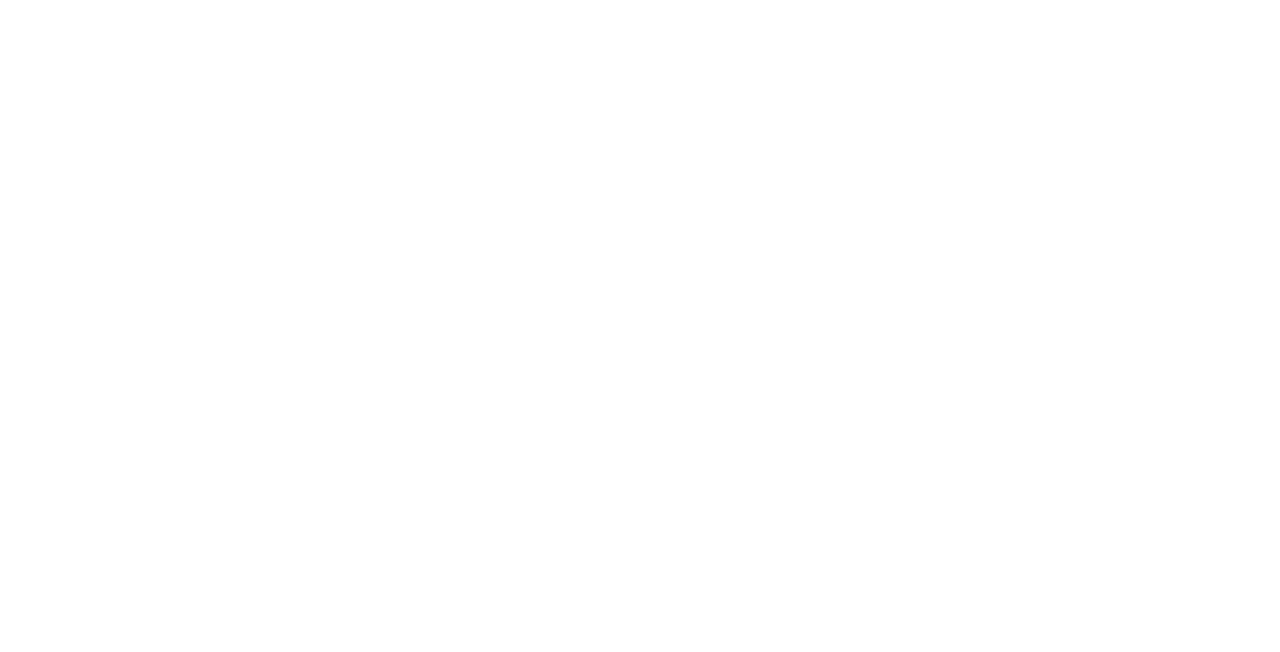
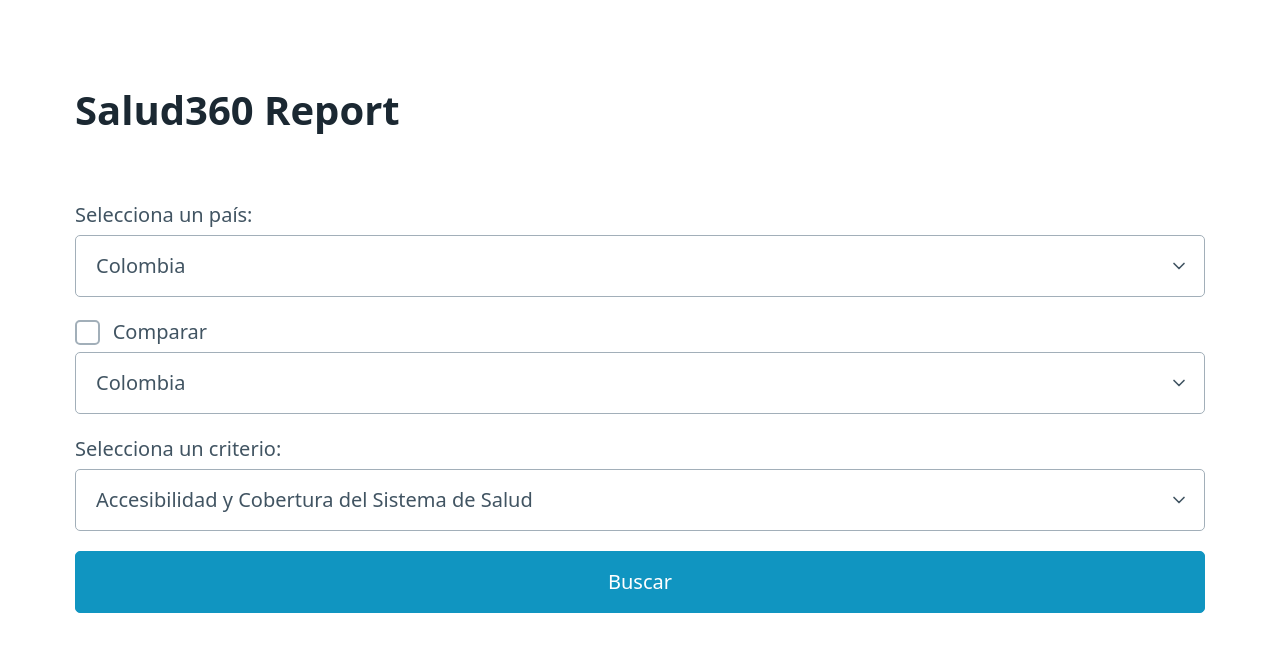
Before and after one commit to nelefrenn/Health360Report, a plain HTML site: page index.html in a window 1280 px wide. Drawn offline with nearby package versions, Linux system fonts and the light colour scheme.

Commit message:
Update index.html

```diff
--- a/index.html
+++ b/index.html
@@ -54,4 +54,71 @@
                 if (comparar) {
                     tabla += `<tr>
                         <td>${data.comparar}</td>
-                        <td
+                        <td>${data.criterio}</td>
+                        <td>${data.descripcion}</td>
+                        <td>${valor_comparar}</td>
+                        <td>${data.fuente}</td>
+                        <td>${data.fecha}</td>
+                    </tr>`;
+                }
+
+                tabla += "</tbody></table>";
+                document.getElementById("tabla_resultado").innerHTML = tabla;
+            } catch (error) {
+                document.getElementById("tabla_resultado").innerHTML = `<p>Error al cargar datos.</p>`;
+                console.error("Error:", error);
+            }
+        }
+    </script>
+</head>
+<body>
+    <main class="container">
+        <h1>Salud360 Report</h1>
+
+        <label>Selecciona un país:</label>
+        <select id="pais">
+            <option>Colombia</option>
+            <option>Estados Unidos</option>
+            <option>Venezuela</option>
+            <option>México</option>
+            <option>Perú</option>
+            <option>Brasil</option>
+            <option>España</option>
+            <option>Puerto Rico</option>
+            <option>República Dominicana</option>
+            <option>Filipinas</option>
+            <option>Arabia Saudita</option>
+        </select>
+
+        <label><input type="checkbox" id="comparar"> Comparar</label>
+        <select id="pais_comparar">
+            <option>Colombia</option>
+            <option>Estados Unidos</option>
+            <option>Venezuela</option>
+            <option>México</option>
+            <option>Perú</option>
+            <option>Brasil</option>
+            <option>España</option>
+            <option>Puerto Rico</option>
+            <option>República Dominicana</option>
+            <option>Filipinas</option>
+            <option>Arabia Saudita</option>
+        </select>
+
+        <label>Selecciona un criterio:</label>
+        <select id="criterio">
+            <option>Accesibilidad y Cobertura del Sistema de Salud</option>
+            <option>Financiamiento y Gasto en Salud</option>
+            <option>Calidad de la Atención Médica</option>
+            <option>Resultados en Salud</option>
+            <option>Sostenibilidad y Eficiencia del Sistema</option>
+            <option>Innovación y Desarrollo Tecnológico</option>
+            <option>Regulación y Gobernanza del Sistema</option>
+        </select>
+
+        <button onclick="fetchData()">Buscar</button>
+
+        <div id="tabla_resultado"></div>
+    </main>
+</body>
+</html>
```
